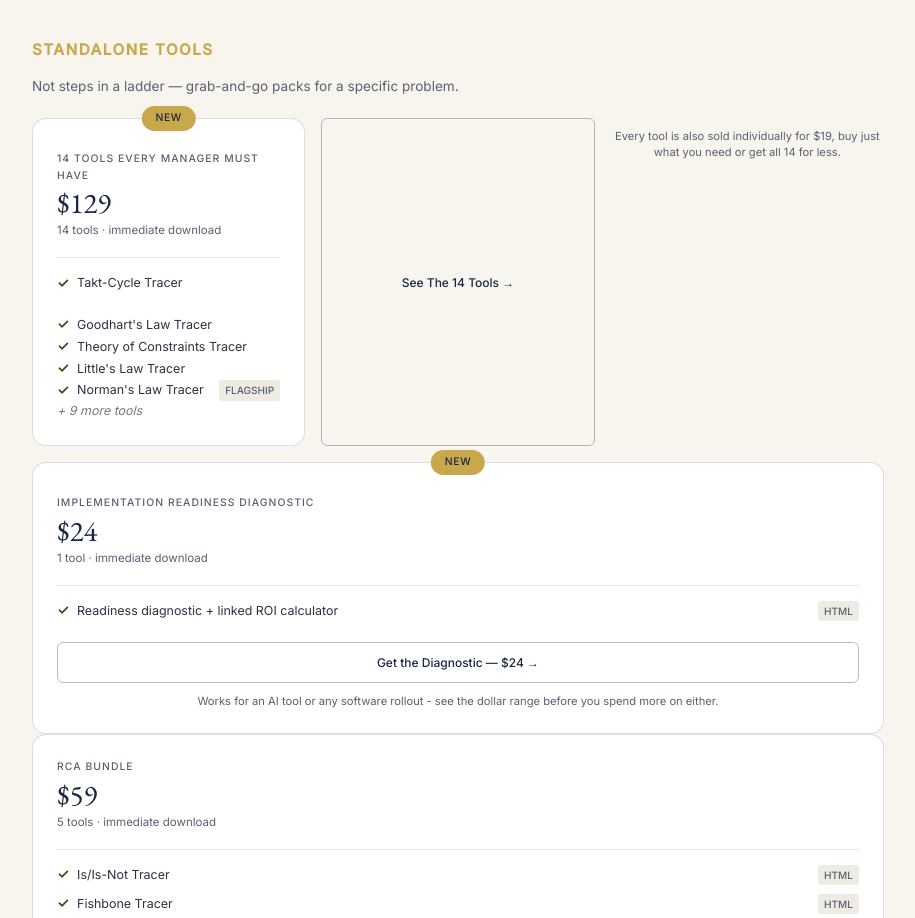
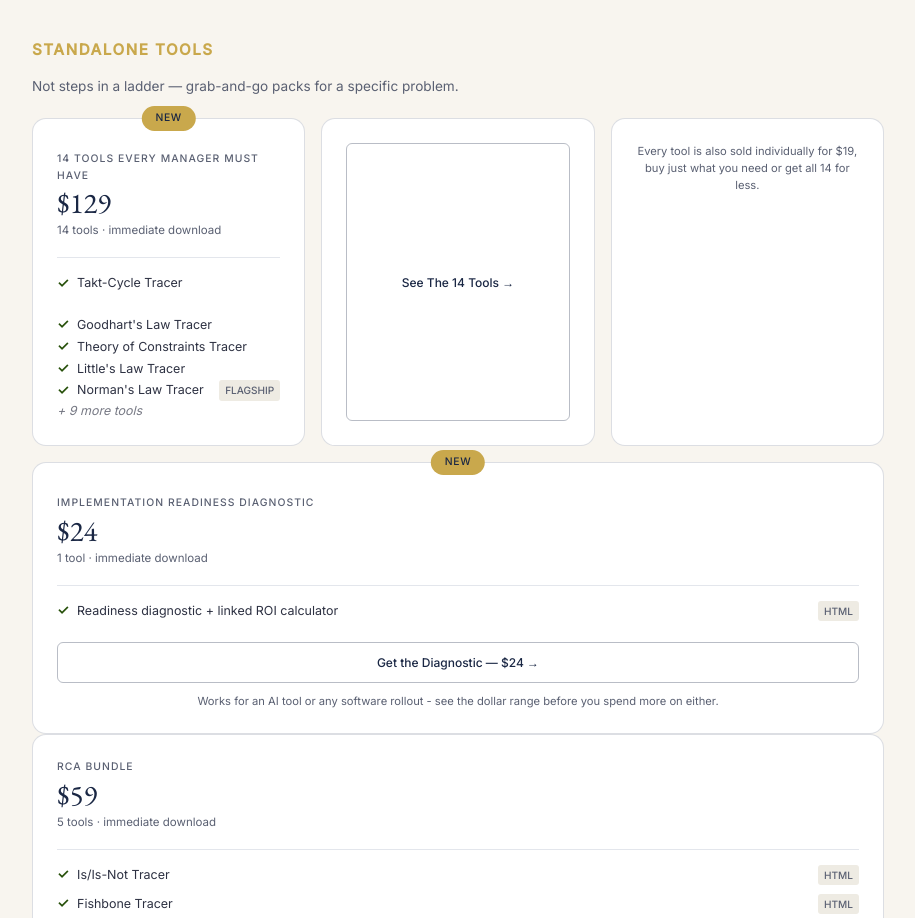
Before and after one commit to normanapplegate-design/MOSeisite, a website: page tools.html in a window 1280 px wide. Shown: the part 2007-2925 px from the top of the page, without its empty margins (182-1097 px from the left). Drawn offline with nearby package versions, Linux system fonts and the light colour scheme.

Commit message:
Update tools.html

```diff
--- a/tools.html
+++ b/tools.html
@@ -271,8 +271,12 @@
         <div class="bundle-tool-item"><span class="bundle-check">&#10003;</span> Norman's Law Tracer <span class="fmt-badge">FLAGSHIP</span></div>
         <div class="bundle-tool-item" style="opacity:0.65;font-style:italic;">+ 9 more tools</div>
       </div>
-      <a href="https://mosei.org/14-tools.html" class="tool-btn outline" style="display:flex;align-items:center;justify-content:center;text-align:center;padding:10px;height:100%;box-sizing:border-box;">See The 14 Tools &rarr;</a>
-      <p class="bundle-roi">Every tool is also sold individually for $19, buy just what you need or get all 14 for less.</p>
+     <div class="bundle-card">
+  <a href="https://mosei.org/14-tools.html" class="tool-btn outline" style="display:flex;align-items:center;justify-content:center;text-align:center;padding:10px;height:100%;box-sizing:border-box;">See The 14 Tools &rarr;</a>
+</div>
+<div class="bundle-card">
+  <p class="bundle-roi" style="margin:0;">Every tool is also sold individually for $19, buy just what you need or get all 14 for less.</p>
+</div>
     </div>
   <div class="bundle-card">
       <div class="bundle-popular">New</div>
```
